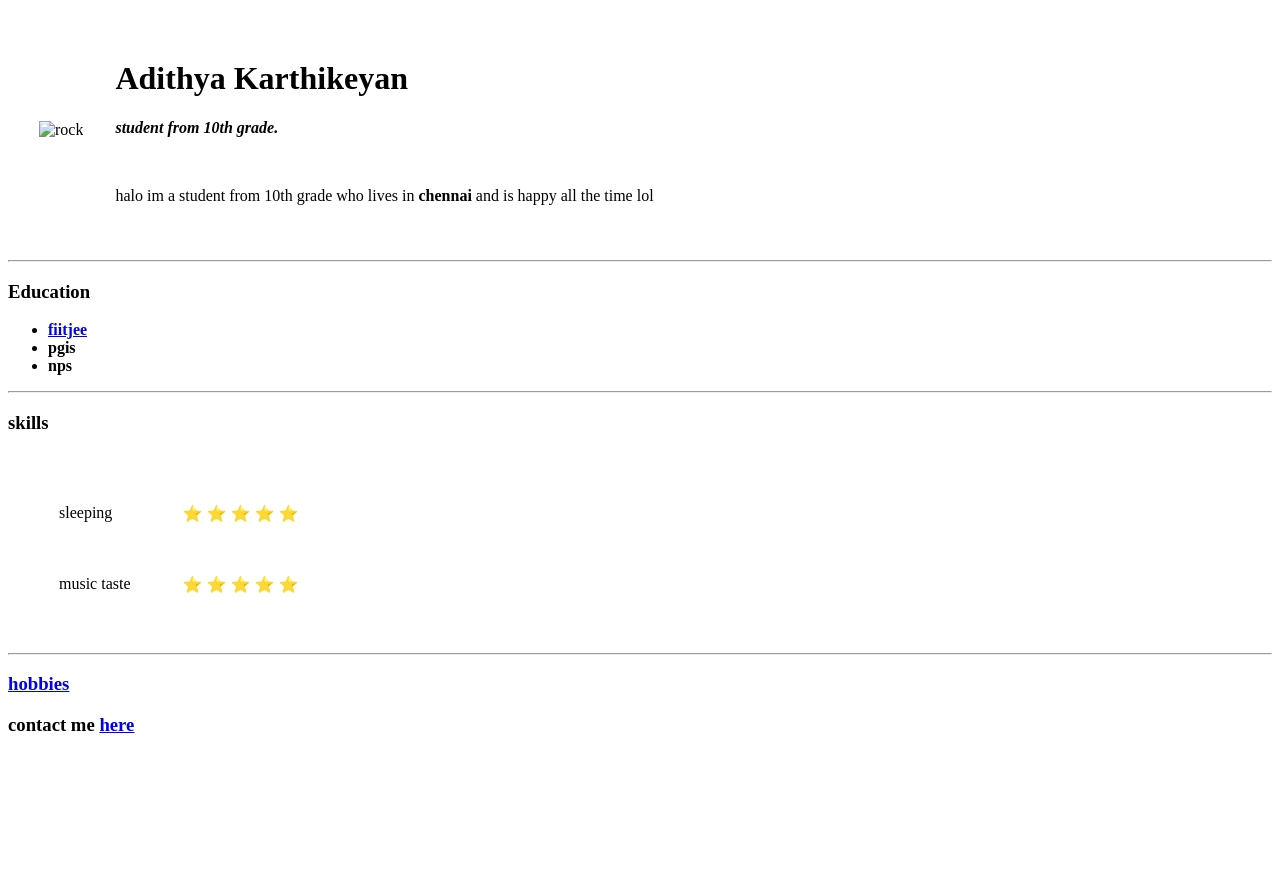
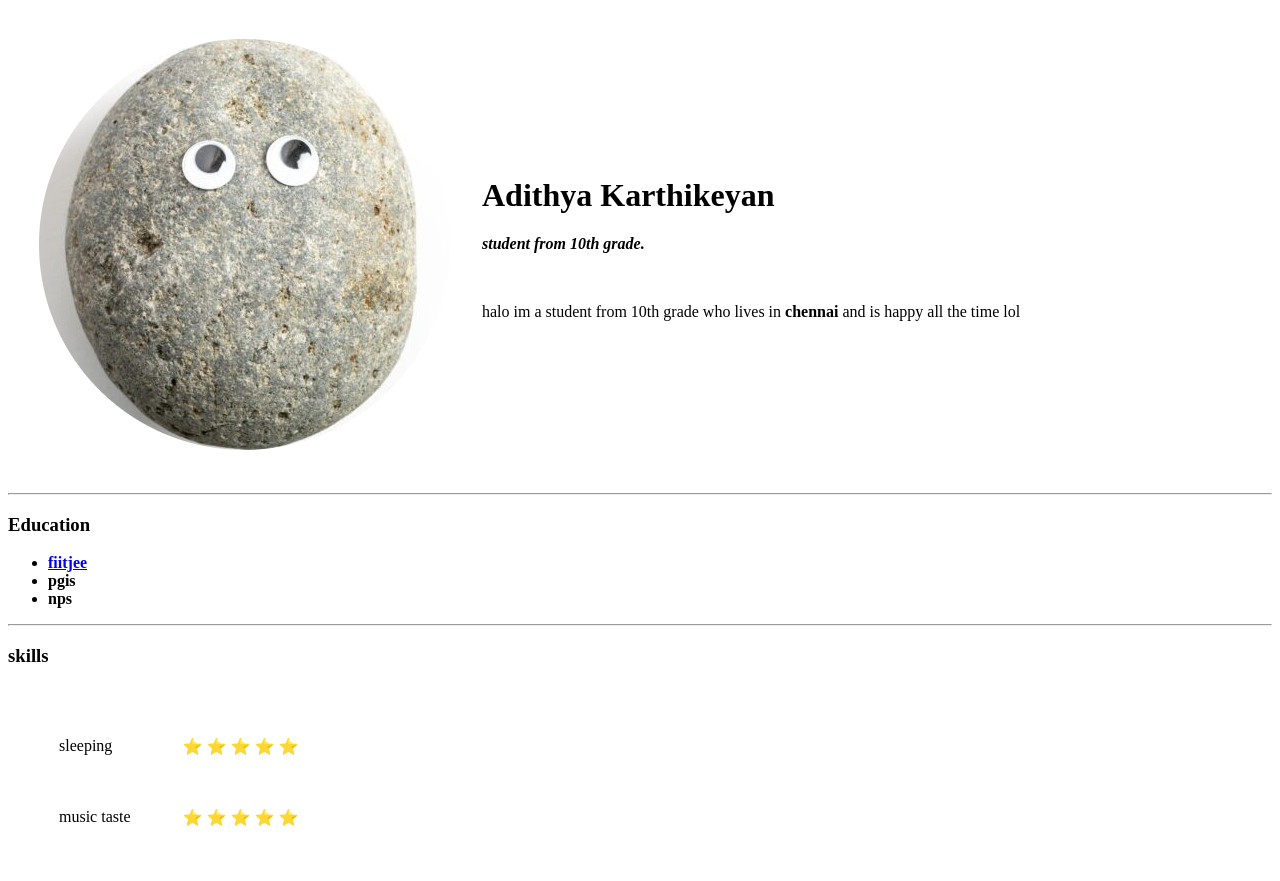
Before and after one commit to LiViCiD/fw, a plain HTML site: page index.html in a window 1280 px wide. Shown: the top 881 px of the page. Before the commit the page ends 800 px from the top, so only its background shows below. Drawn offline with Linux system fonts and the light colour scheme.

Commit message:
Update index.html

```diff
--- a/index.html
+++ b/index.html
@@ -7,7 +7,7 @@
     <body>
         <table cellspacing="30">
             <tr>
-                <td> <img src="images/rock-modified.png" alt="rock"></td>
+                <td> <img src="rock-modified.png" alt="rock"></td>
                 <td> <h1>Adithya Karthikeyan</h1>
                     <p><em><strong> student from 10th grade.</strong></em></p>
                     <br>
```
